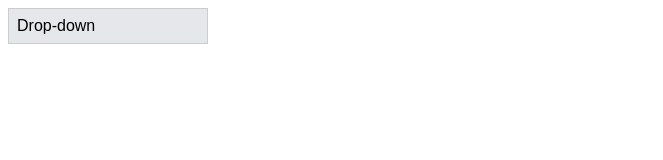
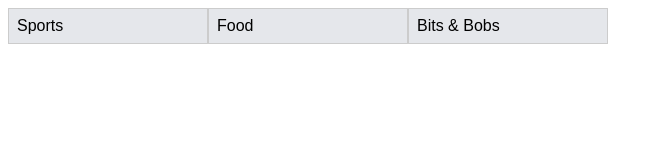
Before and after one commit to Elliot-Akande/drop-down-menu, a website built with webpack: page index.html in a window 1280 px wide. Shown: the whole page, without its empty margins (0-663 px from the left). Built offline with nearby package versions, Linux system fonts and the light colour scheme.

Commit message:
Add separate index style sheet

```diff
--- a/index.html
+++ b/index.html
@@ -4,5 +4,7 @@
     <meta charset="utf-8" />
     <title>Drop-down Test</title>
   </head>
-  <body></body>
+  <body>
+    <div class="container"></div>
+  </body>
 </html>
--- /dev/null
+++ b/src/index.css
@@ -0,0 +1,3 @@
+.container {
+  display: flex;
+}
--- a/src/index.js
+++ b/src/index.js
@@ -1,6 +1,24 @@
+import './index.css';
 import DropDown from './DropDown';
 
-const body = document.querySelector('body');
-const menu = DropDown();
+const container = document.querySelector('.container');
 
-body.appendChild(menu);
+container.appendChild(
+  DropDown('Sports', [
+    { title: 'Football', callback: () => console.log('Football') },
+    { title: 'Basketball', callback: () => console.log('Basketball') },
+    { title: 'Hockey', callback: () => console.log('Hockey') },
+    { title: 'Swimming', callback: () => console.log('Swimming') },
+  ]),
+);
+
+container.appendChild(
+  DropDown('Food', [
+    { title: 'Pizza', callback: () => console.log('Pizza') },
+    { title: 'Lasagne', callback: () => console.log('Lasagne') },
+  ]),
+);
+
+container.appendChild(
+  DropDown('Bits & Bobs', [{ title: 'Bits' }, { title: 'Bobs' }]),
+);
```
